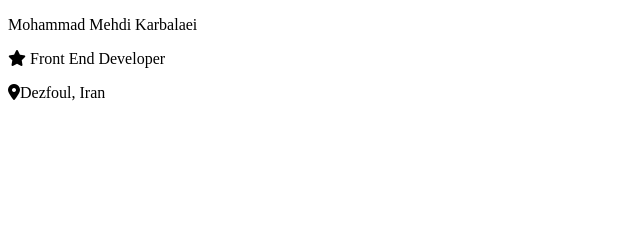
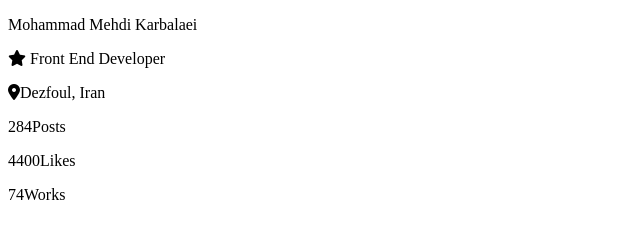
Before and after one commit to mmk4-81/Card, a plain HTML site: page index.html in a window 1280 px wide. Shown: the whole page, without its empty margins (0-640 px from the left). Drawn offline with Linux system fonts and the light colour scheme.

Commit message:
add posts info

```diff
--- a/index.html
+++ b/index.html
@@ -15,6 +15,12 @@
       <p class="info full-name">Mohammad Mehdi Karbalaei</p>
       <p class="info role"><i class="fas fa-star"></i> Front End Developer</p>
       <p class="info place"><i class="fas fa-map-marker-alt"></i>Dezfoul, Iran</p>
+      <div class="posts-info">
+        <p><span>284</span>Posts</p>
+        <p><span>4400</span>Likes</p>
+        <p><span>74</span>Works</p>
+      </div>
+
     </div>
   </body>
 </html>
```
